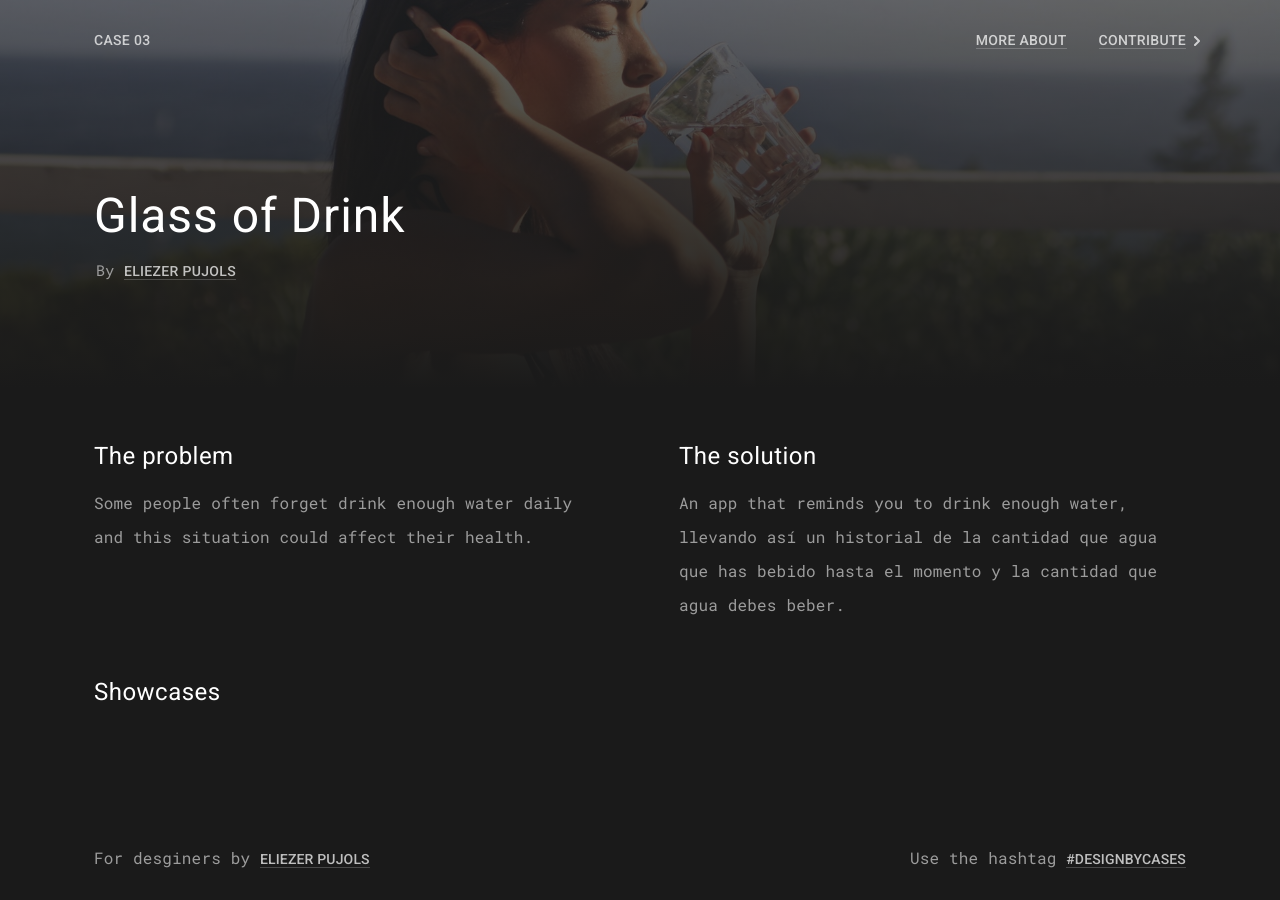
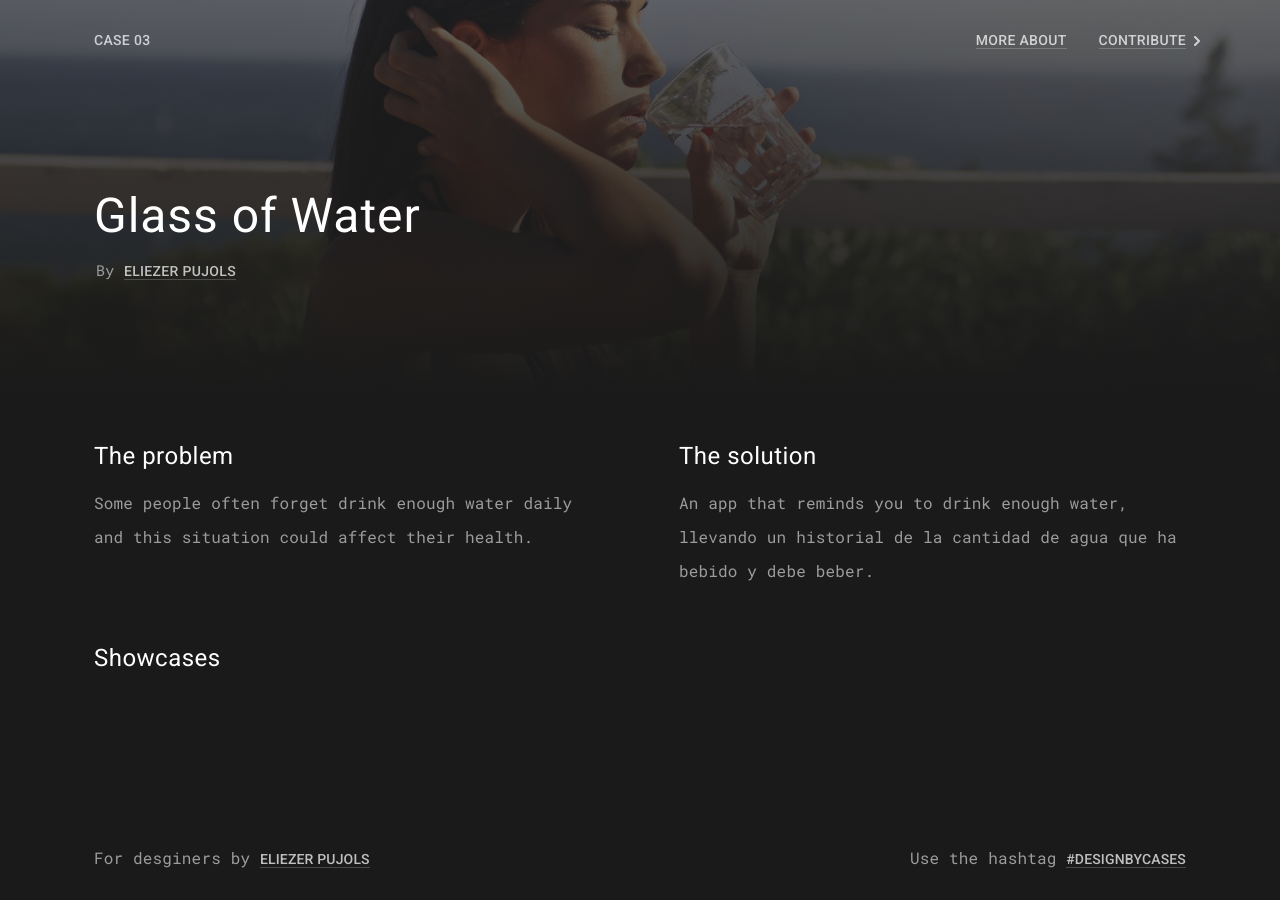
Before and after one commit to eliezerpujols/design-cases, a Jekyll site: the page built from _posts/2018-05-05-design-cases--case-03.md, in a window 1280 px wide. Built offline with Jekyll 4.4.1, drawn with Linux system fonts in a browser that asks for light colours.

Commit message:
Updated '_posts/2018-05-05-design-cases--case-03.md' via CloudCannon

```diff
--- a/_posts/2018-05-05-design-cases--case-03.md
+++ b/_posts/2018-05-05-design-cases--case-03.md
@@ -2,7 +2,7 @@
 layout: posts
 title: Design Cases | Case 03
 case_number: '03'
-case_title: Glass of Drink
+case_title: Glass of Water
 case_author: Eliezer Pujols
 case_author_link: 'https://twitter.com/eliezerpujols'
 case_image: /assets/img/cases_photos/pexels-photo-1024389.jpeg
@@ -10,7 +10,6 @@ case_problem: >-
   Some people often forget drink enough water daily and this situation could
   affect their health.
 case_solution: >-
-  An app that reminds you to drink enough water, llevando así un historial de la
-  cantidad que agua que has bebido hasta el momento y la cantidad que agua debes
-  beber.
+  An app that reminds you to drink enough water, llevando un historial de la
+  cantidad de agua que ha bebido y debe beber.
 ---
```
